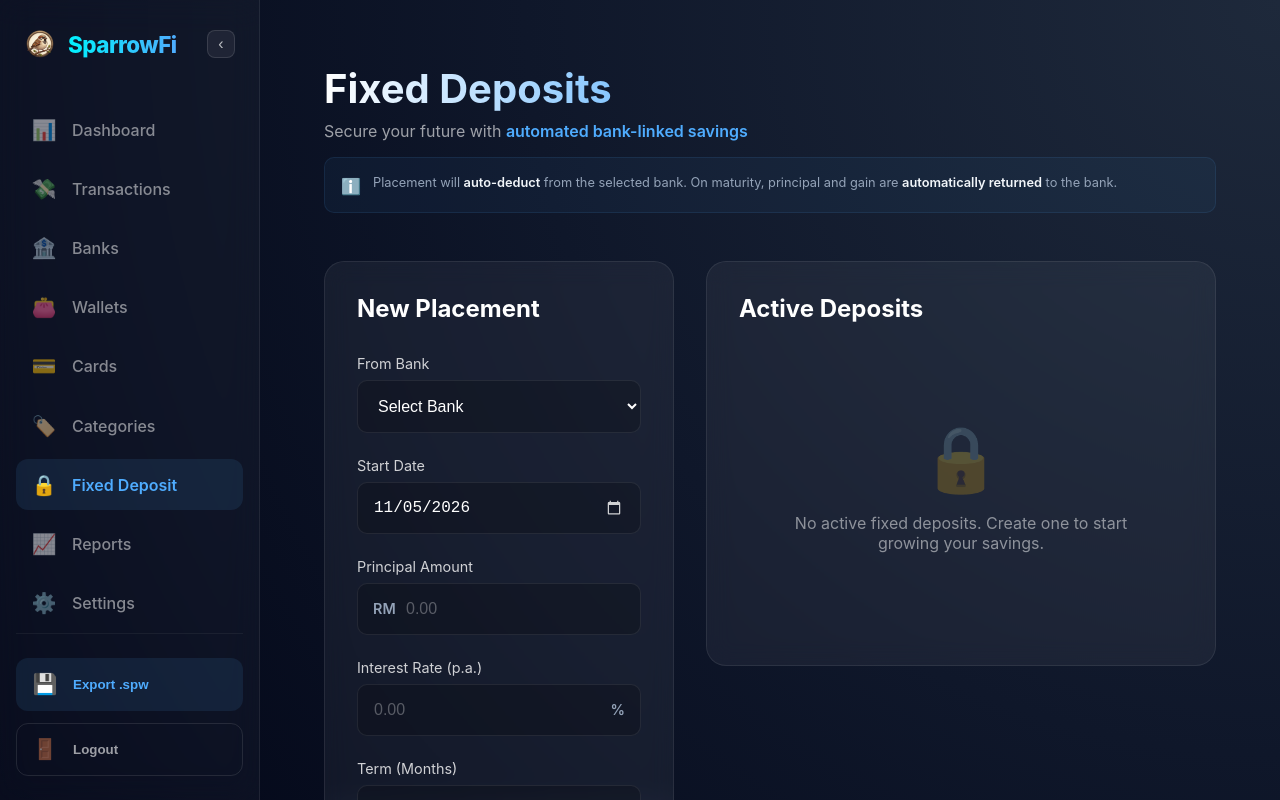
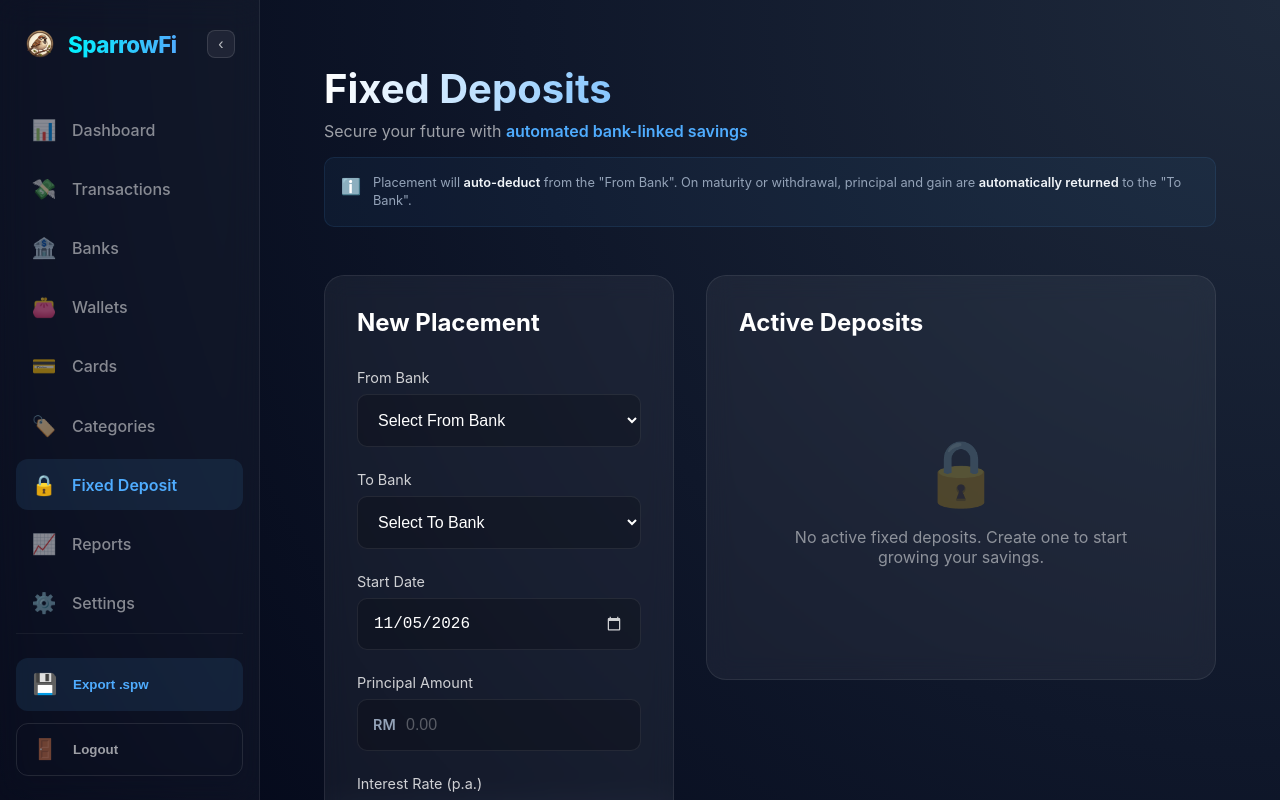
Before and after one commit to tommycwz/SparrowFi, an Angular app: page /fixed-deposit in a window 1280 px wide. Shown: the top 800 px of the page. Built offline with nearby package versions, Linux system fonts and the light colour scheme.

Commit message:
Fix sidemenu scroll bar and fixed deposit

```diff
--- a/src/app/fixed-deposit/fixed-deposit.html
+++ b/src/app/fixed-deposit/fixed-deposit.html
@@ -8,8 +8,8 @@
 
       <div class="form-notice">
         <span class="icon">ℹ️</span>
-        <p>Placement will <span>auto-deduct</span> from the selected bank. On maturity, principal and gain are
-          <span>automatically returned</span> to the bank.
+        <p>Placement will <span>auto-deduct</span> from the "From Bank". On maturity or withdrawal, principal and gain are
+          <span>automatically returned</span> to the "To Bank".
         </p>
       </div>
     </div>
@@ -25,7 +25,15 @@
           <div class="form-group">
             <label>From Bank</label>
             <select [(ngModel)]="newBankId">
-              <option value="" disabled selected>Select Bank</option>
+              <option value="" disabled selected>Select From Bank</option>
+              <option *ngFor="let bank of banks()" [value]="bank.id">{{ bank.name }}</option>
+            </select>
+          </div>
+
+          <div class="form-group">
+            <label>To Bank</label>
+            <select [(ngModel)]="newToBankId">
+              <option value="" disabled selected>Select To Bank</option>
               <option *ngFor="let bank of banks()" [value]="bank.id">{{ bank.name }}</option>
             </select>
           </div>
@@ -65,7 +73,7 @@
           </div>
 
           <button class="btn-primary" (click)="createFixedDeposit()"
-            [disabled]="!newBankId || !newStartDate || !newAmount || !newPercentage || !newMonths">
+            [disabled]="!newBankId || !newToBankId || !newStartDate || !newAmount || !newPercentage || !newMonths">
             <span>{{ editingId ? '💾' : '🔒' }}</span> {{ editingId ? 'Save Changes' : 'Place Deposit' }}
           </button>
 
--- a/src/app/fixed-deposit/fixed-deposit.ts
+++ b/src/app/fixed-deposit/fixed-deposit.ts
@@ -14,6 +14,7 @@ import { StateService, FixedDeposit } from '../services/state.service';
 })
 export class FixedDepositComponent {
   newBankId = '';
+  newToBankId = '';
   newStartDate = new Date().toISOString().split('T')[0];
   newAmount: number | null = null;
   newPercentage: number | null = null;
@@ -55,10 +56,11 @@ export class FixedDepositComponent {
   }
 
   createFixedDeposit() {
-    if (this.newBankId && this.newStartDate && this.newAmount !== null && this.newPercentage !== null && this.newMonths !== null) {
+    if (this.newBankId && this.newToBankId && this.newStartDate && this.newAmount !== null && this.newPercentage !== null && this.newMonths !== null) {
       if (this.editingId) {
         this.stateService.updateFixedDeposit(this.editingId, {
           bankId: this.newBankId,
+          toBankId: this.newToBankId,
           startDate: this.newStartDate,
           amount: this.newAmount,
           percentage: this.newPercentage,
@@ -68,6 +70,7 @@ export class FixedDepositComponent {
         // Create FD record
         const fdData: Omit<FixedDeposit, 'id'> = {
           bankId: this.newBankId,
+          toBankId: this.newToBankId,
           startDate: this.newStartDate,
           amount: this.newAmount,
           percentage: this.newPercentage,
@@ -103,6 +106,7 @@ export class FixedDepositComponent {
 
   resetForm() {
     this.newBankId = '';
+    this.newToBankId = '';
     this.newStartDate = new Date().toISOString().split('T')[0];
     this.newAmount = null;
     this.newPercentage = null;
@@ -113,6 +117,7 @@ export class FixedDepositComponent {
   editFixedDeposit(fd: FixedDeposit) {
     this.editingId = fd.id;
     this.newBankId = fd.bankId;
+    this.newToBankId = fd.toBankId || '';
     this.newStartDate = fd.startDate;
     this.newAmount = fd.amount;
     this.newPercentage = fd.percentage;
@@ -155,7 +160,7 @@ export class FixedDepositComponent {
         amount: fd.amount,
         type: 'others-in', // Returns to bank, so it adds to balance
         accountType: 'bank',
-        accountId: fd.bankId,
+        accountId: fd.toBankId || fd.bankId,
         categoryId: principalCatId,
         notes: `Fixed Deposit Matured (Principal)`
       });
@@ -170,7 +175,7 @@ export class FixedDepositComponent {
         amount: gain,
         type: 'income',
         accountType: 'bank',
-        accountId: fd.bankId,
+        accountId: fd.toBankId || fd.bankId,
         categoryId: profitCatId,
         notes: `Fixed Deposit Matured (Interest Gain)`
       });
@@ -193,7 +198,7 @@ export class FixedDepositComponent {
         amount: fd.amount,
         type: 'others-in', // Returns to bank
         accountType: 'bank',
-        accountId: fd.bankId,
+        accountId: fd.toBankId || fd.bankId,
         categoryId: principalCatId,
         notes: `Fixed Deposit Withdrawal (Principal Only)`
       });
--- a/src/app/layout/layout.scss
+++ b/src/app/layout/layout.scss
@@ -26,8 +26,27 @@ $transition: 0.3s ease;
   left: 0;
   top: 0;
   z-index: 100;
-  overflow: hidden;
+  overflow-y: auto;
+  overflow-x: hidden;
   transition: width $transition;
+
+  // Custom Scrollbar
+  &::-webkit-scrollbar {
+    width: 5px;
+  }
+
+  &::-webkit-scrollbar-track {
+    background: transparent;
+  }
+
+  &::-webkit-scrollbar-thumb {
+    background: rgba(255, 255, 255, 0.1);
+    border-radius: 10px;
+  }
+
+  &:hover::-webkit-scrollbar-thumb {
+    background: rgba(255, 255, 255, 0.2);
+  }
 
   // ─── Collapsed state ───────────────────────────────────────────
   &.collapsed {
@@ -41,7 +60,10 @@ $transition: 0.3s ease;
 
     .sidebar-header {
       justify-content: center;
-      .brand { gap: 0; }
+
+      .brand {
+        gap: 0;
+      }
     }
 
     .sidebar-nav .nav-item {
@@ -215,12 +237,16 @@ $transition: 0.3s ease;
     .btn-secondary {
       background: rgba(79, 172, 254, 0.1);
       color: #4facfe;
-      &:hover { background: rgba(79, 172, 254, 0.2); }
+
+      &:hover {
+        background: rgba(79, 172, 254, 0.2);
+      }
     }
 
     .btn-outline {
       border-color: rgba(255, 255, 255, 0.1);
       color: rgba(255, 255, 255, 0.6);
+
       &:hover {
         background: rgba(255, 255, 255, 0.05);
         color: white;
@@ -244,9 +270,17 @@ $transition: 0.3s ease;
 
 // ─── Animations ──────────────────────────────────────────────────
 @keyframes pulse {
-  0%   { box-shadow: 0 0 0 0 rgba(79, 172, 254, 0.4); }
-  70%  { box-shadow: 0 0 0 10px rgba(79, 172, 254, 0); }
-  100% { box-shadow: 0 0 0 0 rgba(79, 172, 254, 0); }
+  0% {
+    box-shadow: 0 0 0 0 rgba(79, 172, 254, 0.4);
+  }
+
+  70% {
+    box-shadow: 0 0 0 10px rgba(79, 172, 254, 0);
+  }
+
+  100% {
+    box-shadow: 0 0 0 0 rgba(79, 172, 254, 0);
+  }
 }
 
 // ─── Auto-collapse on small screens ──────────────────────────────
--- a/src/app/services/state.service.ts
+++ b/src/app/services/state.service.ts
@@ -64,7 +64,8 @@ export interface Settings {
 
 export interface FixedDeposit {
   id: string;
-  bankId: string;
+  bankId: string; // Serves as 'From Bank'
+  toBankId?: string; // New field for 'To Bank'
   startDate: string;
   amount: number;
   percentage: number; // annual interest rate
```
Also changed, not shown: 8 other files (tests, documents, lock files or other folders).
